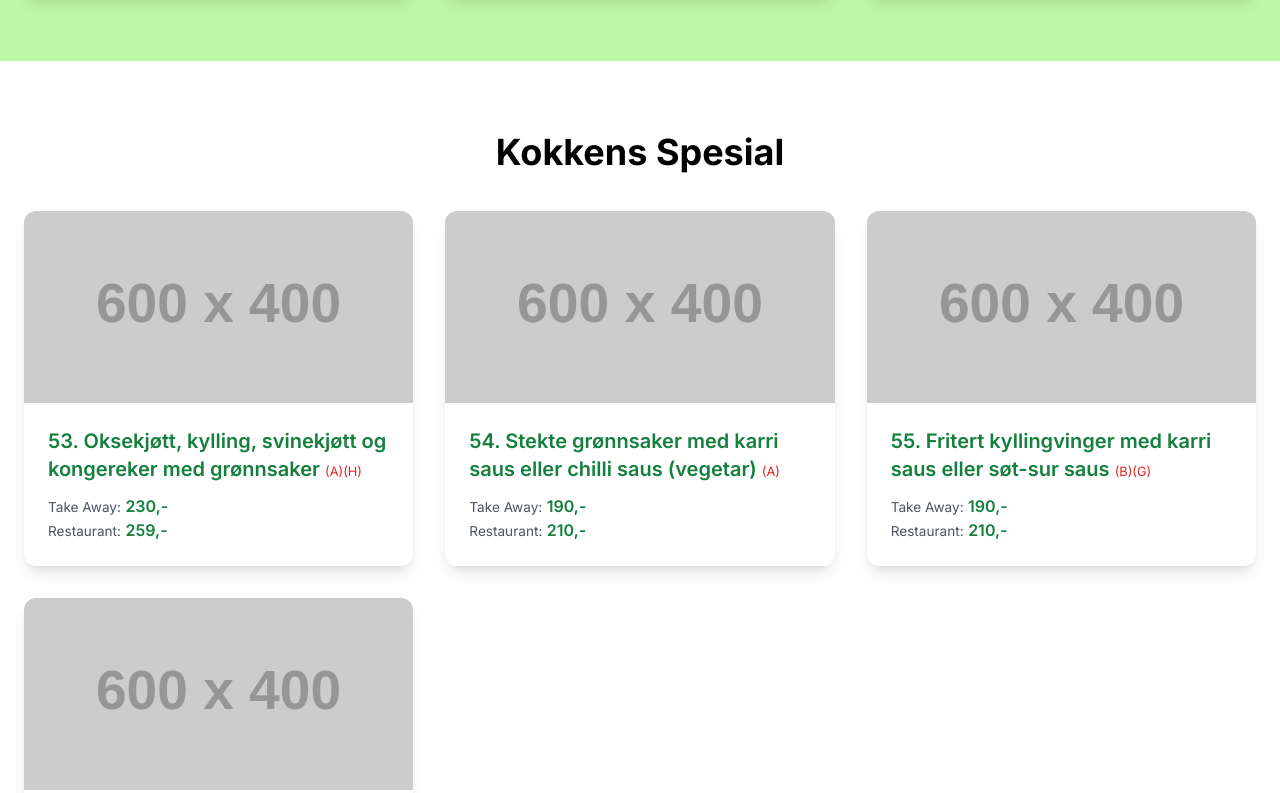
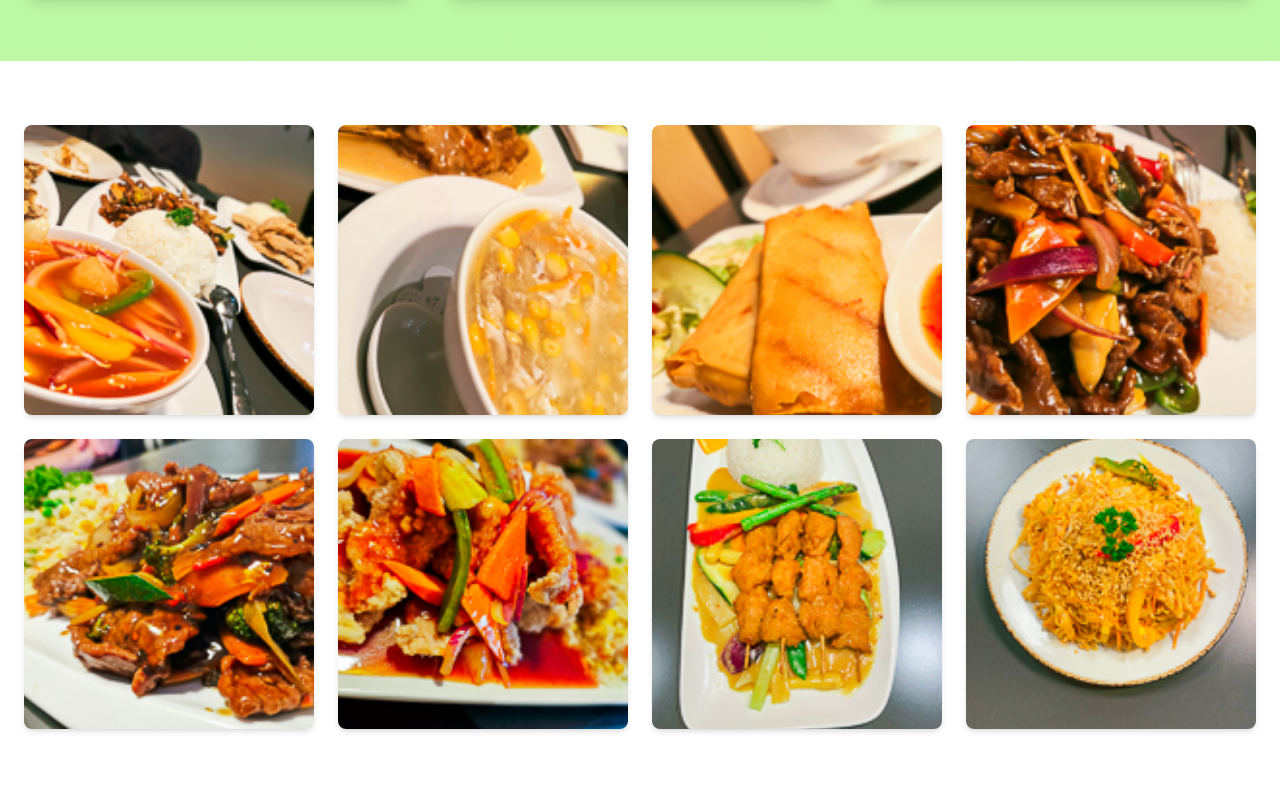
Before and after one commit to masterchrister/randabergtakeaway-web, a plain HTML site: page index.html in a window 1280 px wide. Shown: the part 768-1561 px from the top of the page. Drawn offline with nearby package versions, Linux system fonts and the light colour scheme; placeholder pictures from the web are drawn by us.

Commit message:
Added inspo section and pictures

```diff
--- a/index.html
+++ b/index.html
@@ -100,7 +100,7 @@
                 <a href="#kokkens-spesial" class="nav-link px-3 py-2 rounded-md">Kokkens Spesial</a>
                 <a href="#meny" class="nav-link px-3 py-2 rounded-md">Meny</a>
                 <a href="#meny-lunch" class="nav-link px-3 py-2 rounded-md">Lunsjmeny</a>
-                <a href="#kontakt" class="nav-link px-3 py-2 rounded-md">Kontakt</a>
+                <a href="#meny-ekstra" class="nav-link px-3 py-2 rounded-md">Tilbehør</a>
             </div>
         </div>
     </nav>
@@ -149,7 +149,38 @@
         </div>
     </section>
 
-    <section id="kokkens-spesial" class="py-16 bg-white">
+<section id="dish-gallery" class="py-16 bg-white"> <div class="container mx-auto px-6">
+        <div class="grid grid-cols-2 sm:grid-cols-2 md:grid-cols-3 lg:grid-cols-4 gap-4 md:gap-6">
+            <div class="aspect-square overflow-hidden rounded-lg shadow-md">
+                <img src="/img/inspo/randtakeinspo-1111.jpg" alt="Restaurant1" class="w-full h-full object-cover transition-transform duration-300 ease-in-out hover:scale-110">
+            </div>
+            <div class="aspect-square overflow-hidden rounded-lg shadow-md">
+                <img src="/img/inspo/randtakeinspo-1112.jpg" alt="5. Maissuppe med kylling" class="w-full h-full object-cover transition-transform duration-300 ease-in-out hover:scale-110">
+            </div>
+            <div class="aspect-square overflow-hidden rounded-lg shadow-md">
+                <img src="/img/inspo/randtakeinspo-1113.jpg" alt="3. Kongereker vårruller (2 stk.)" class="w-full h-full object-cover transition-transform duration-300 ease-in-out hover:scale-110">
+            </div>
+            <div class="aspect-square overflow-hidden rounded-lg shadow-md">
+                <img src="/img/inspo/randtakeinspo-1114.jpg" alt="18. Biff Chop Suey" class="w-full h-full object-cover transition-transform duration-300 ease-in-out hover:scale-110">
+            </div>
+            <div class="aspect-square overflow-hidden rounded-lg shadow-md">
+                <img src="/img/inspo/randtakeinspo-1115.jpg" alt="28. Oksekjøtt i skiver med sorte bønner saus (sterk) og stekt ris" class="w-full h-full object-cover transition-transform duration-300 ease-in-out hover:scale-110">
+            </div>
+            <div class="aspect-square overflow-hidden rounded-lg shadow-md">
+                <img src="/img/inspo/randtakeinspo-1116.jpg" alt="9. Fritert kylling med søt-sur saus" class="w-full h-full object-cover transition-transform duration-300 ease-in-out hover:scale-110">
+            </div>
+            <div class="aspect-square overflow-hidden rounded-lg shadow-md">
+                <img src="/img/inspo/randtakeinspo-1120.jpg" alt="15. Kyllingspyd med Satay saus " class="w-full h-full object-cover transition-transform duration-300 ease-in-out hover:scale-110">
+            </div>
+            <div class="aspect-square overflow-hidden rounded-lg shadow-md">
+                <img src="/img/inspo/randtakeinspo-1122.jpg" alt="35. Stekte nudler med kylling på Thai-vis (sterk) " class="w-full h-full object-cover transition-transform duration-300 ease-in-out hover:scale-110">
+            </div>
+            </div>
+    </div>
+</section>
+
+
+    <section id="kokkens-spesial" class="pt-5 py-16 bg-white">
         <div class="container mx-auto px-6">
             <h2 class="section-title">Kokkens Spesial</h2>
             <div class="grid md:grid-cols-2 lg:grid-cols-3 gap-8">
@@ -1566,7 +1597,7 @@
                 </div>
     </section>
 
-    <section id="menu-ekstra" class="pt-5 py-10">
+    <section id="meny-ekstra" class="pt-5 py-10">
         <div class="container mx-auto px-6">
             <div class="md:columns-2 gap-x-7">
                <div class="card p-6 mb-8 md:break-inside-avoid">
@@ -1666,7 +1697,7 @@
 
     </section>
 
-    <footer id="kontakt" class="footer-custom text-black py-12">
+    <footer id="bunn" class="footer-custom text-black py-12">
         <div class="container mx-auto px-6 text-center">
             <div class="flex justify-center space-x-6 mb-8">
                 <a href="https://www.facebook.com/randabergtakeaway" class="text-3xl hover:text-yellow-400 transition-colors" aria-label="Facebook"><i class="fab fa-facebook-square"></i></a>
```
Also changed, not shown: img/inspo/randtakeinspo-1111.jpg (added), img/inspo/randtakeinspo-1112.jpg (added), img/inspo/randtakeinspo-1113.jpg (added), img/inspo/randtakeinspo-1114.jpg (added), img/inspo/randtakeinspo-1115.jpg (added), img/inspo/randtakeinspo-1116.jpg (added), img/inspo/randtakeinspo-1120.jpg (added), img/inspo/randtakeinspo-1122.jpg (added).
